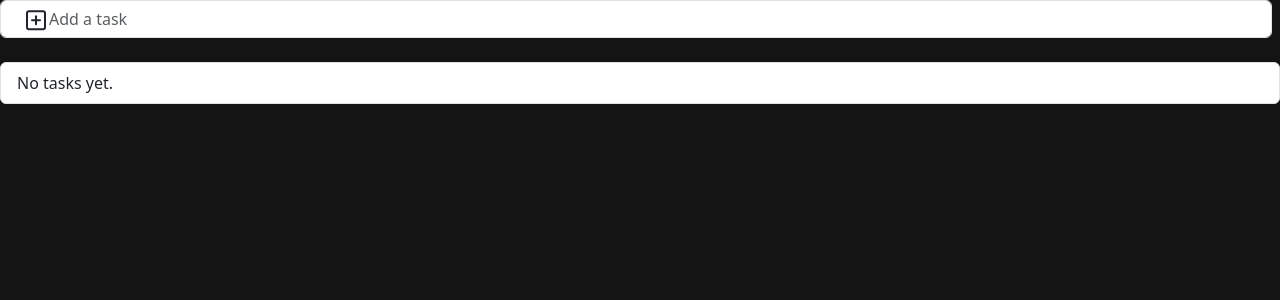
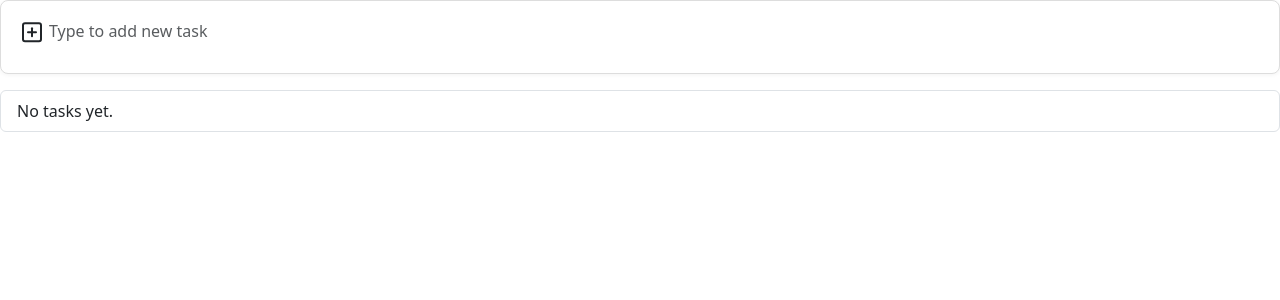
Before and after one commit to ArturoMetalhead/Basic-Task-List, a Django app: page / in a window 1280 px wide. Shown: the top 300 px of the page. Run offline with Django 5.2, Linux system fonts and the light colour scheme; data that the repository does not hold is empty; some libraries are stand-ins or nearby versions.

Commit message:
refactor: taskform visual and base.html styles

```diff
--- a/TaskList/TaskListApp/templates/TaskListApp/base.html
+++ b/TaskList/TaskListApp/templates/TaskListApp/base.html
@@ -13,7 +13,69 @@
 
     <style>
       body{
-        background:#141414;
+        background:#fff;
+      }
+
+        .task-box {
+        background: #fff;
+        border: 1px solid #ddd;
+        border-radius: 8px;
+        padding: 0.75rem 1rem;
+        box-shadow: 0 1px 4px rgba(0, 0, 0, 0.05);
+      }
+
+      .task-input {
+        border: none;
+        box-shadow: none;
+        outline: none;
+      }
+
+      .task-input:focus {
+        border: none;
+        box-shadow: none;
+      }
+
+      .task-buttons {
+        display: flex;
+        justify-content: space-between;
+        align-items: center;
+        margin-top: 0.75rem;
+        gap: 0.5rem;
+        flex-wrap: wrap;
+      }
+
+      .task-button {
+        border: 1px solid #e0e0e0;
+        background-color: #f9f9f9;
+        color: #555;
+        border-radius: 6px;
+        padding: 0.4rem 0.75rem;
+        font-size: 0.875rem;
+        display: flex;
+        align-items: center;
+        gap: 0.4rem;
+        cursor: default;
+      }
+
+      .task-button:disabled {
+        opacity: 0.5;
+      }
+
+      .btn-group-right {
+        display: flex;
+        gap: 0.5rem;
+      }
+
+      .btn-ok {
+        background-color: #0d6efd;
+        color: white;
+        border: none;
+      }
+
+      .btn-cancel {
+        background-color: #f1f1f1;
+        color: #444;
+        border: none;
       }
 
       .fade-buttons {
@@ -26,7 +88,24 @@
       .fade-buttons.show {
         opacity: 1;
         height: auto;
-        margin-top: 0.5rem; /* reemplaza mt-2 */
+      }
+
+      .plus-icon {
+        position: absolute;
+        left: 0.2rem;
+        top: 50%;
+        transform: translateY(-50%);
+        z-index: 2;
+        cursor: pointer;
+      }
+
+      .input-wrapper {
+        position: relative;
+        width: 100%;
+      }
+
+      .task-input.ps-5 {
+        padding-left: 2rem !important;
       }
     </style>
   </head>
--- a/TaskList/TaskListApp/templates/TaskListApp/home.html
+++ b/TaskList/TaskListApp/templates/TaskListApp/home.html
@@ -8,41 +8,35 @@
 {% block content %}
 
 
-<form id="taskForm" method="post" action="{% url 'add_task' %}">
+
+<form id="taskForm" method="post" action="{% url 'add_task' %}" class="task-box">
   {% csrf_token %}
 
-  <div class="d-flex align-items-center position-relative w-100">
-    <span id="plusToggle"
-          class="position-absolute ps-3"
-          style="cursor: pointer; z-index: 2; left: 0.5rem; top: 50%; transform: translateY(-50%);">
+  <!-- Input con ícono -->
+  <div class="input-wrapper">
+    <span id="plusToggle" class="plus-icon">
       <i data-feather="plus-square"></i>
     </span>
-
     <input type="text" name="title" id="taskInput"
-           class="form-control ps-5 me-2"
-           placeholder="Add a task">
+           class="form-control task-input ps-5"
+           placeholder="Type to add new task">
   </div>
 
-  <!-- Botones izquierdos (extras) -->
-<div id="leftButtons" class="fade-buttons d-flex flex-wrap mt-2">
-  <button type="button" class="btn btn-outline-secondary me-2" disabled>Btn 1</button>
-  <button type="button" class="btn btn-outline-secondary me-2" disabled>Btn 2</button>
-  <button type="button" class="btn btn-outline-secondary me-2" disabled>Btn 3</button>
-  <button type="button" class="btn btn-outline-secondary me-2" disabled>Btn 4</button>
-  <button type="button" class="btn btn-outline-secondary me-2" disabled>Btn 5</button>
-
-  <!--Botones derechos (OK y Cancel) -->
-  <button type="button" class="btn btn-outline-secondary me-2" id="cancelBtn" disabled>
-    <i data-feather="x"></i>
-  </button>
-  <button type="submit" class="btn btn-outline-primary me-2" id="okBtn" disabled>
-    <i data-feather="check"></i>
-  </button>
-</div>
-
+  <!-- Botones debajo -->
+  <div id="leftButtons" class="task-buttons fade-buttons">
+    <div class="d-flex flex-wrap gap-2">
+      <button type="button" class="task-button" disabled><i data-feather="maximize-2"></i> Open</button>
+      <button type="button" class="task-button" disabled><i data-feather="calendar"></i> Today</button>
+      <button type="button" class="task-button" disabled><i data-feather="lock"></i> Public</button>
+      <button type="button" class="task-button" disabled><i data-feather="sun"></i> Highlight</button>
+      <button type="button" class="task-button" disabled><i data-feather="circle"></i> Estimation</button>
+    </div>
+    <div class="btn-group-right">
+      <button type="button" class="task-button btn-cancel" id="cancelBtn" disabled>Cancel</button>
+      <button type="submit" class="task-button btn-ok" id="okBtn" disabled>Ok</button>
+    </div>
+  </div>
 </form>
-
-
 
 <ul class="list-group mt-3">
   {% for task in tasks %}
```
